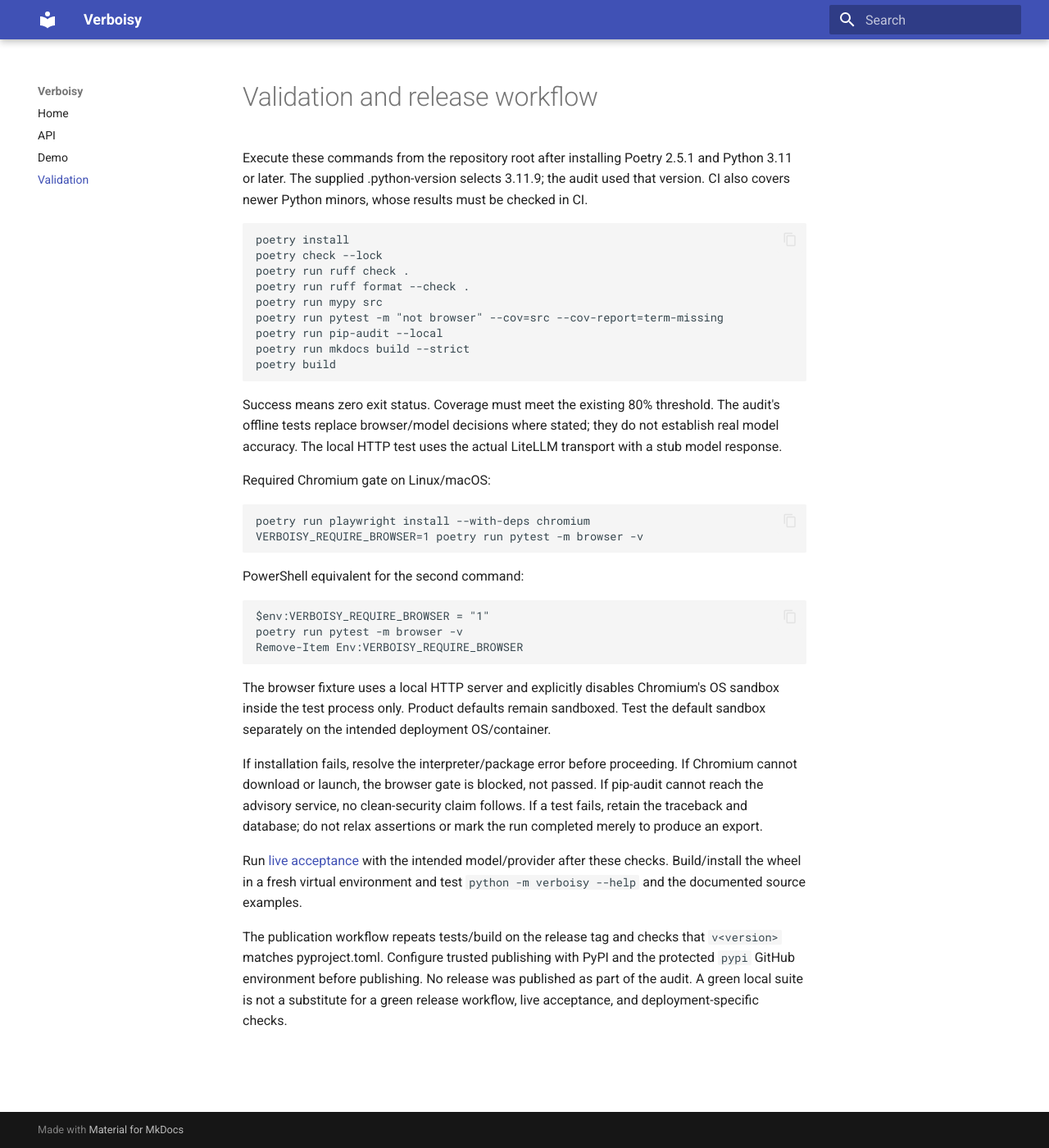
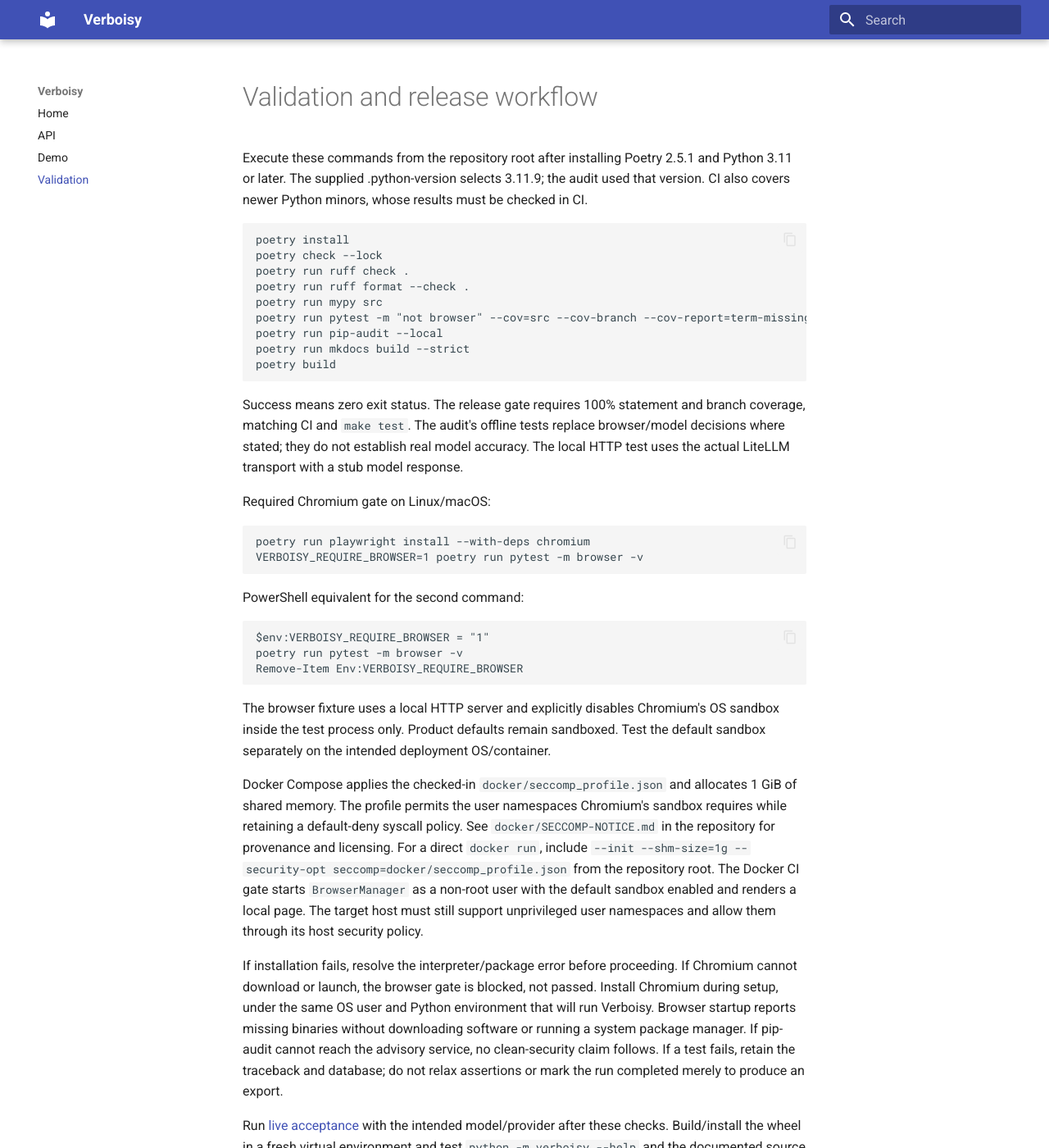
Before and after one commit to EmanueleTorrisi/verboisy, an MkDocs documentation site: the page built from docs/validation.md, in a window 1280 px wide and 1400 px high. Shown: the whole window at 82% size. Built offline with MkDocs 1.6.1 and Material for MkDocs 9.7.7, drawn with Linux system fonts in a browser that asks for light colours; some of the changed text lies outside the part shown.

Commit message:
Document browser and deployment validation procedures

````diff
--- a/docs/validation.md
+++ b/docs/validation.md
@@ -10,13 +10,14 @@
 poetry run ruff check .
 poetry run ruff format --check .
 poetry run mypy src
-poetry run pytest -m "not browser" --cov=src --cov-report=term-missing
+poetry run pytest -m "not browser" --cov=src --cov-branch --cov-report=term-missing --cov-fail-under=100
 poetry run pip-audit --local
 poetry run mkdocs build --strict
 poetry build
 ```
 
-Success means zero exit status. Coverage must meet the existing 80% threshold.
+Success means zero exit status. The release gate requires 100% statement and branch
+coverage, matching CI and `make test`.
 The audit's offline tests replace browser/model decisions where stated; they do
 not establish real model accuracy. The local HTTP test uses the actual LiteLLM
 transport with a stub model response.
@@ -40,8 +41,21 @@
 sandbox inside the test process only. Product defaults remain sandboxed. Test the
 default sandbox separately on the intended deployment OS/container.
 
+Docker Compose applies the checked-in `docker/seccomp_profile.json` and allocates
+1 GiB of shared memory. The profile permits the user namespaces Chromium's sandbox
+requires while retaining a default-deny syscall policy. See
+`docker/SECCOMP-NOTICE.md` in the repository for provenance and licensing.
+For a direct `docker run`, include `--init --shm-size=1g
+--security-opt seccomp=docker/seccomp_profile.json` from the repository root.
+The Docker CI gate starts `BrowserManager` as a non-root user with the default
+sandbox enabled and renders a local page. The target host must still support
+unprivileged user namespaces and allow them through its host security policy.
+
 If installation fails, resolve the interpreter/package error before proceeding.
 If Chromium cannot download or launch, the browser gate is blocked, not passed.
+Install Chromium during setup, under the same OS user and Python environment that
+will run Verboisy. Browser startup reports missing binaries without downloading
+software or running a system package manager.
 If pip-audit cannot reach the advisory service, no clean-security claim follows.
 If a test fails, retain the traceback and database; do not relax assertions or
 mark the run completed merely to produce an export.
@@ -55,3 +69,13 @@
 protected `pypi` GitHub environment before publishing. No release was published
 as part of the audit. A green local suite is not a substitute for a green release
 workflow, live acceptance, and deployment-specific checks.
+
+CI uploads coverage to Codecov only on a normal push to `main`, using the repository
+Actions secret `CODECOV_TOKEN`. Tests and the 100% coverage gate still run on pull
+requests and during release verification; those events do not upload to Codecov.
+Enable the repository in Codecov and verify an upload for the merged commit.
+
+For the `docs` workflow, select **Settings → Pages → Build and deployment →
+Source: GitHub Actions**. It builds and uploads the MkDocs site, then deploys through
+the `github-pages` environment. Allow deployments from `main` in that environment.
+The workflow runs on pushes to `main` and supports a manual run on `main`.
````
